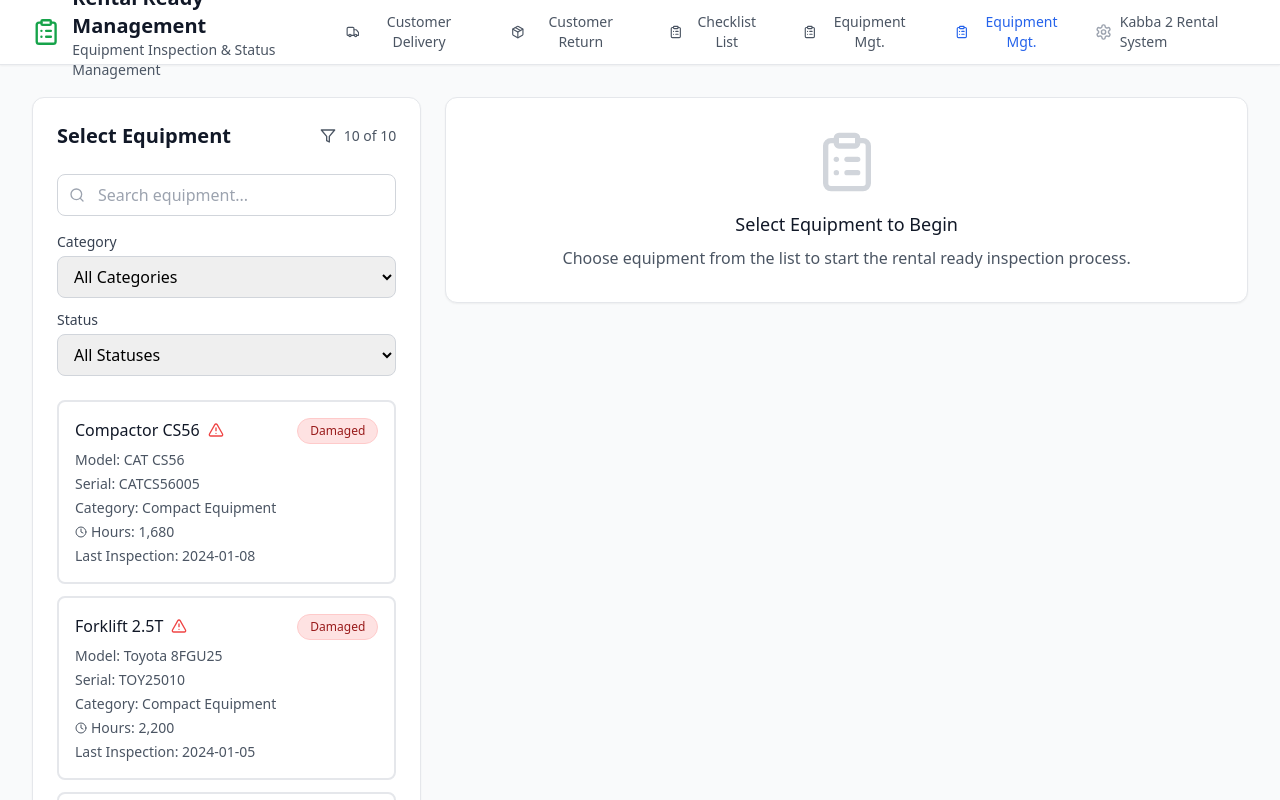
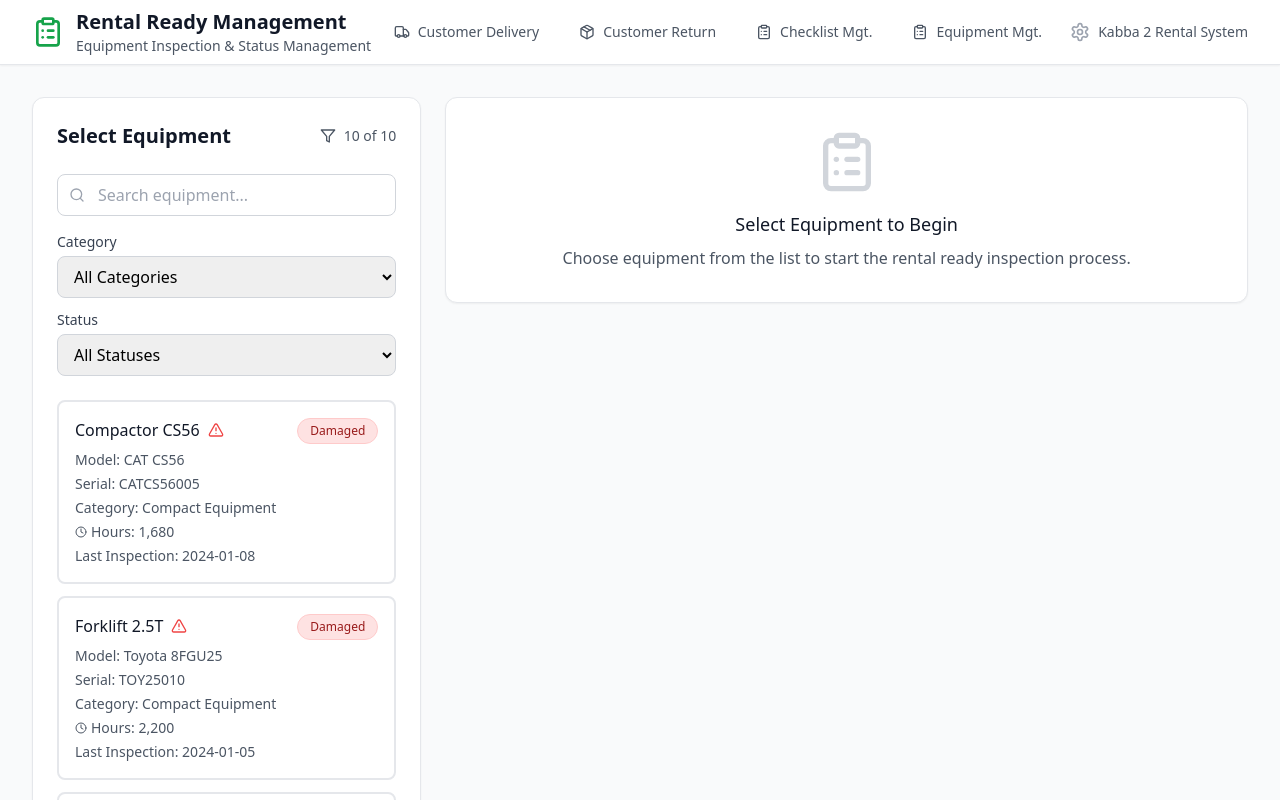
Before and after one commit to Kabba24ai/rental-ready-and-customer-checklists, a React (Vite) app: page / in a window 1280 px wide. Shown: the top 800 px of the page. Built offline with nearby package versions, Linux system fonts and the light colour scheme.

Commit message:
Fix duplicate Equipment Mgt and add Checklist Mgt

```diff
--- a/src/App.tsx
+++ b/src/App.tsx
@@ -244,18 +244,11 @@ function App() {
                   className="flex items-center gap-2 px-3 py-2 text-gray-600 hover:text-gray-900 hover:bg-gray-100 rounded-lg transition-colors"
                 >
                   <ClipboardList className="w-4 h-4" />
-                  <span className="text-sm font-medium">Checklist List</span>
+                  <span className="text-sm font-medium">Checklist Mgt.</span>
                 </button>
                 <button
                   onClick={() => setCurrentView('rental-ready')}
                   className="flex items-center gap-2 px-3 py-2 text-gray-600 hover:text-gray-900 hover:bg-gray-100 rounded-lg transition-colors"
-                >
-                  <ClipboardList className="w-4 h-4" />
-                  <span className="text-sm font-medium">Equipment Mgt.</span>
-                </button>
-                <button
-                  onClick={() => setCurrentView('rental-ready')}
-                  className="flex items-center gap-2 px-3 py-2 text-blue-600 hover:text-blue-700 hover:bg-blue-50 rounded-lg transition-colors"
                 >
                   <ClipboardList className="w-4 h-4" />
                   <span className="text-sm font-medium">Equipment Mgt.</span>
```
